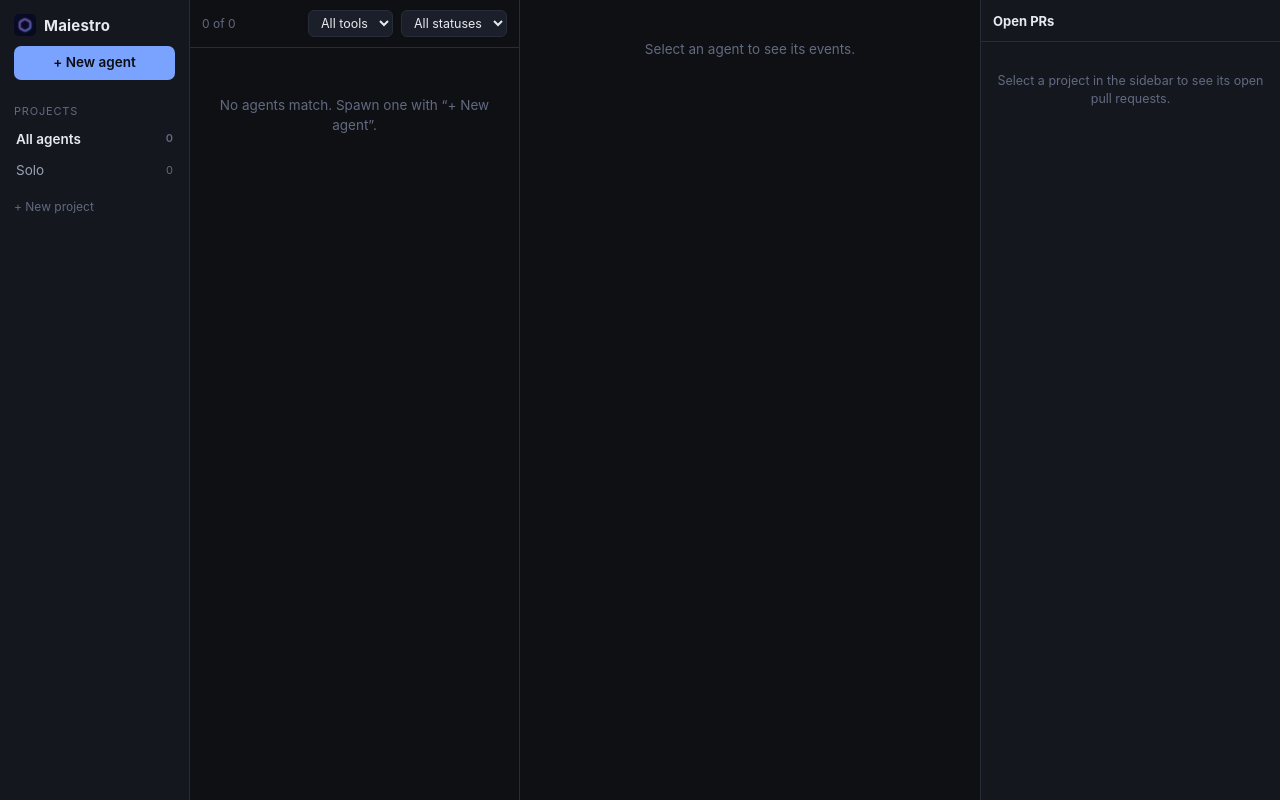
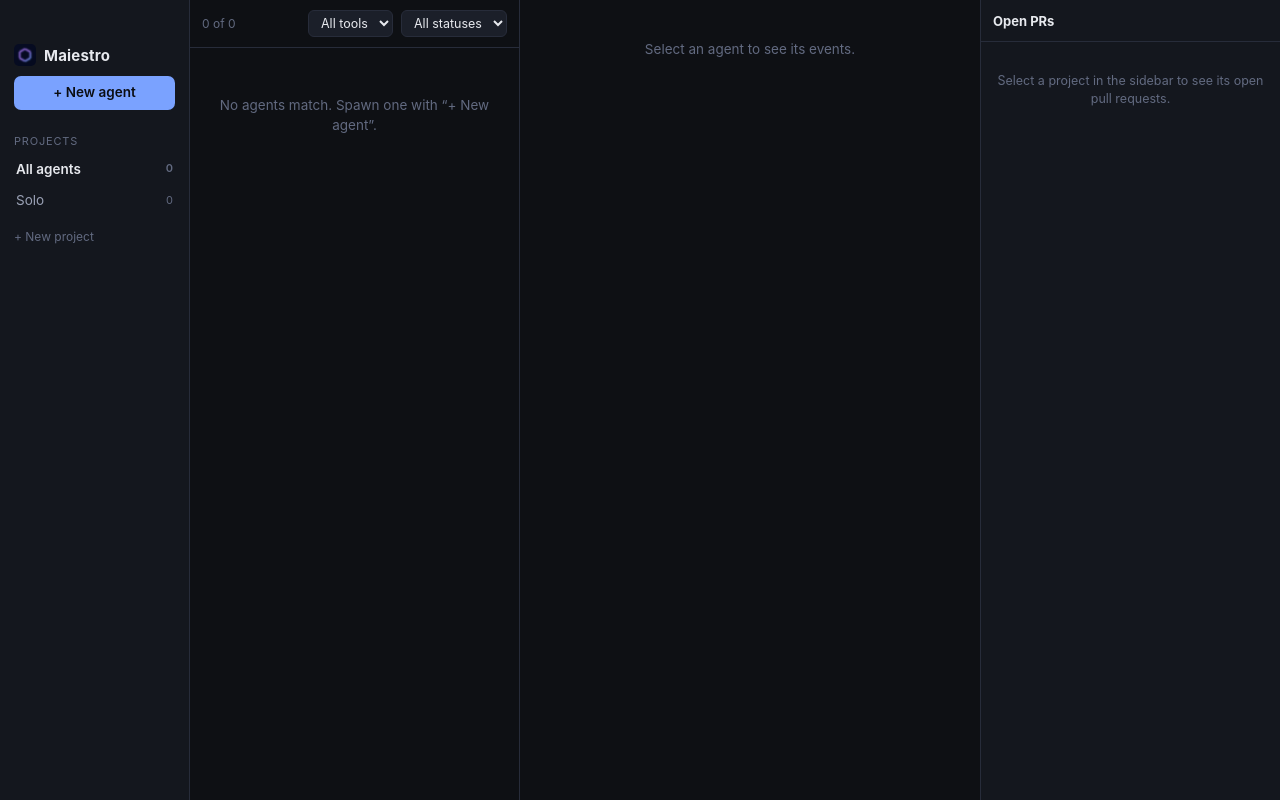
Before and after one commit to LoicBovo/maiestro, a Svelte app: page / in a window 1280 px wide. Built offline with nearby package versions, Linux system fonts and the light colour scheme.

Commit message:
Blend the window title bar into the dark app background
Generated by Mistral Vibe.
Co-Authored-By: Mistral Vibe <vibe@mistral.ai>

```diff
--- a/electron/main.ts
+++ b/electron/main.ts
@@ -35,6 +35,9 @@ function createWindow(): void {
     minHeight: 600,
     title: 'Maiestro',
     icon: LOGO_PATH,
+    backgroundColor: '#0e1014',
+    titleBarStyle: 'hiddenInset',
+    trafficLightPosition: { x: 14, y: 18 },
     webPreferences: {
       preload: join(__dirname, '../preload/index.js'),
     },
--- a/src/app.css
+++ b/src/app.css
@@ -45,7 +45,8 @@ input::placeholder, textarea::placeholder { color: var(--text-faint); }
 
 /* ---- sidebar ---- */
 .sidebar { background: var(--bg-pane); border-right: 1px solid var(--border); display: flex; flex-direction: column; min-height: 0; }
-.sidebar-header { padding: 14px 14px 10px; }
+.sidebar-header { padding: 44px 14px 10px; -webkit-app-region: drag; }
+.sidebar-header button { -webkit-app-region: no-drag; }
 .app-title { display: flex; align-items: center; gap: 8px; }
 .app-logo { display: block; width: 22px; height: 22px; border-radius: 5px; }
 .sidebar-header h1 { font-size: 15px; font-weight: 650; letter-spacing: .2px; line-height: 1; }
```
